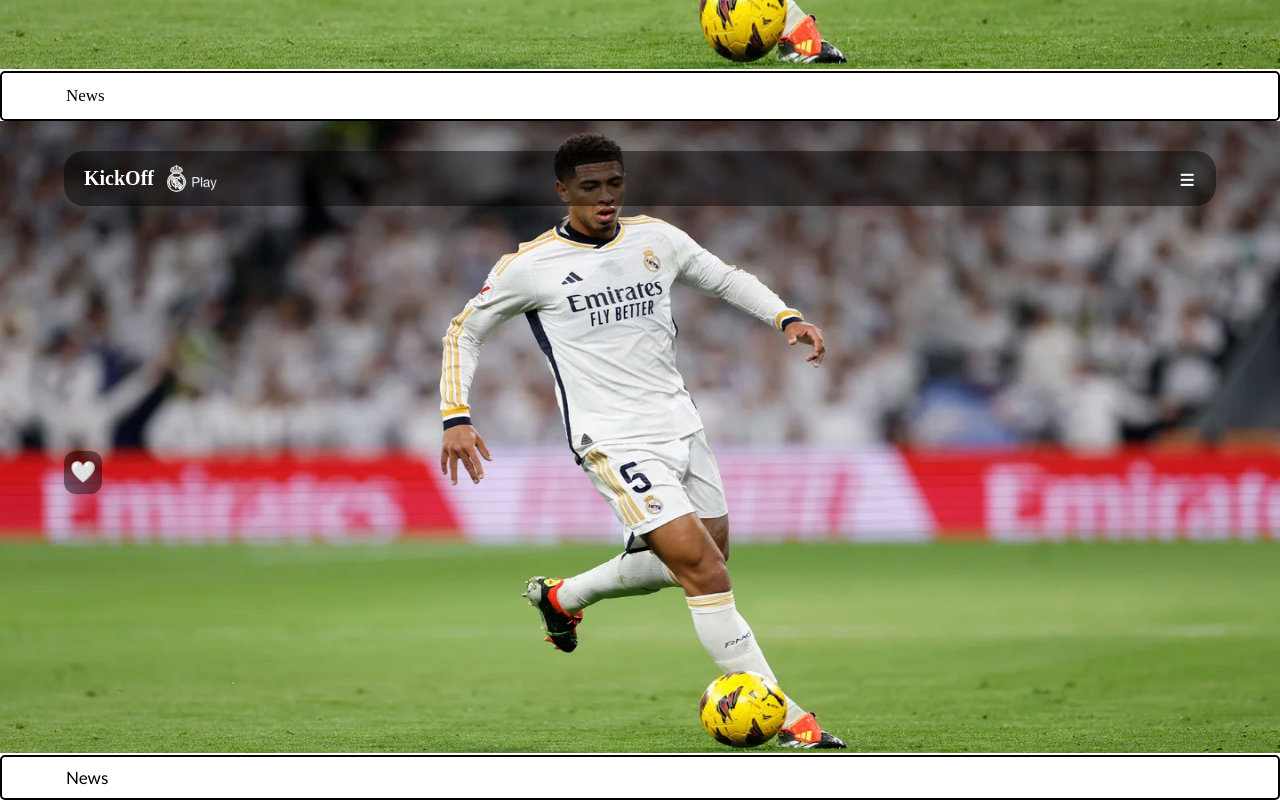
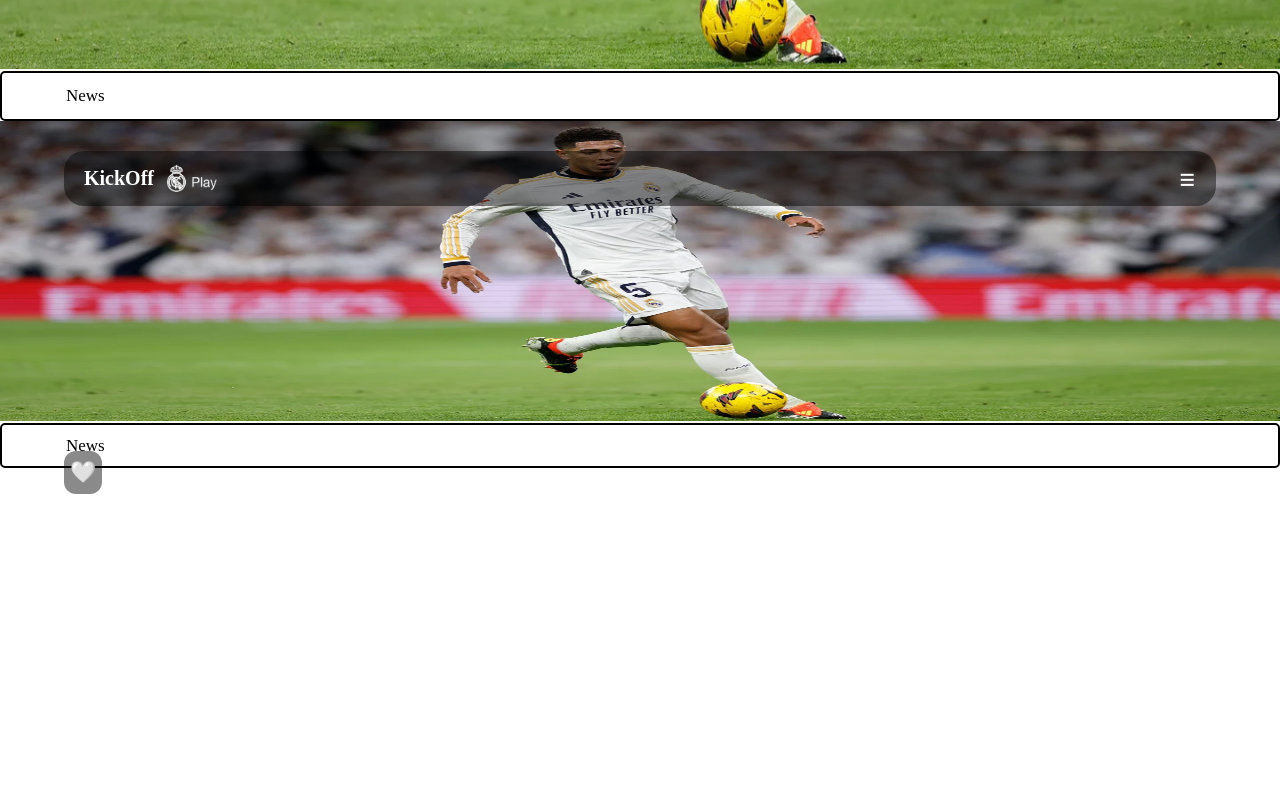
Before and after one commit to aycode7/kickoff-santiagobernabeu, a Next.js app: page / in a window 1280 px wide. Shown: the part 2554-3354 px from the top of the page. After the commit the page ends 3048 px from the top, so only its background shows below. Built offline with nearby package versions, Linux system fonts and the light colour scheme.

Commit message:
new changes

```diff
--- a/src/app/components/Homepage.css
+++ b/src/app/components/Homepage.css
@@ -274,7 +274,7 @@
 .background_img_phone
 {
     width: 100%;
-    height: 79vh;
+    height: 300px;
 
 }
 
@@ -288,7 +288,7 @@
     font-size: 17px;
     cursor: pointer;
     padding: 8px 5%;
-    font-family: 'Gill Sans', 'Gill Sans MT', Calibri, 'Trebuchet MS', sans-serif;
+    font-family: 'Times New Roman', Times, serif;
     border-radius: 5px;
     margin-top: 2px;
 
```
